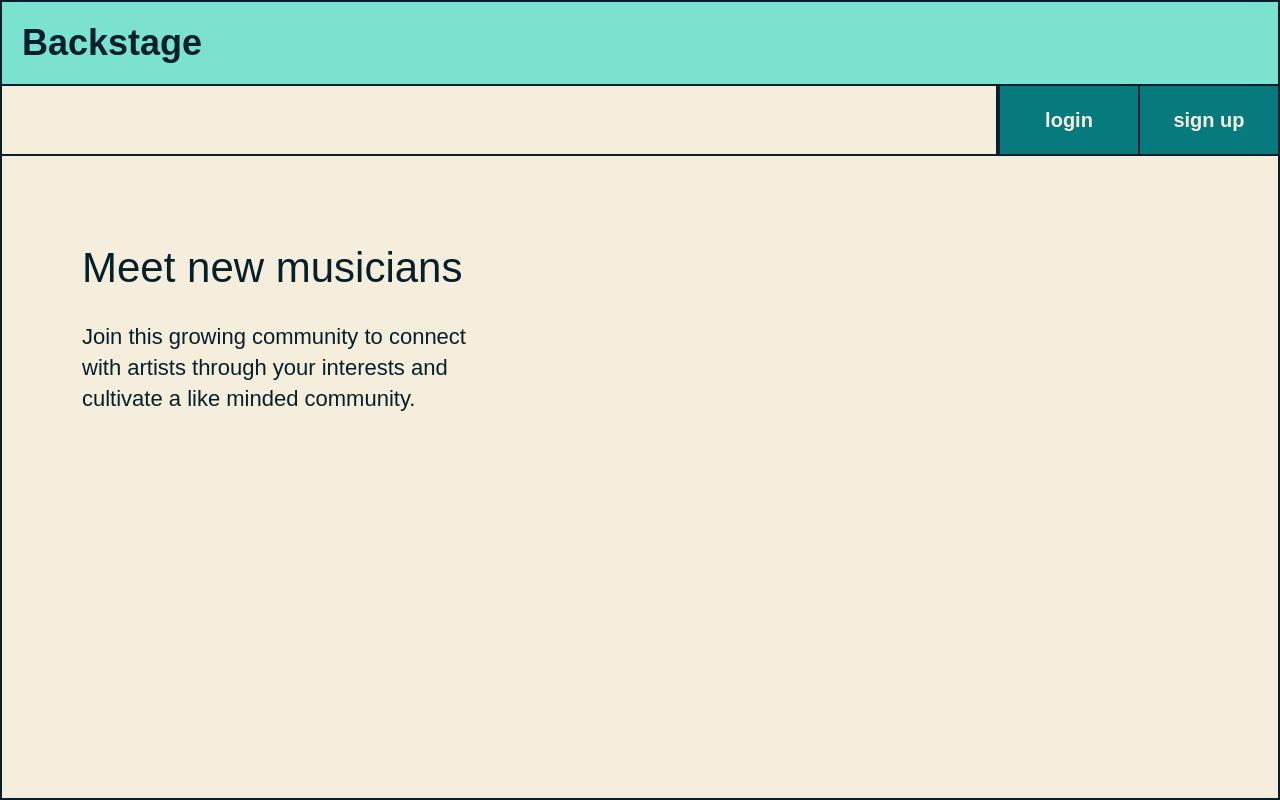
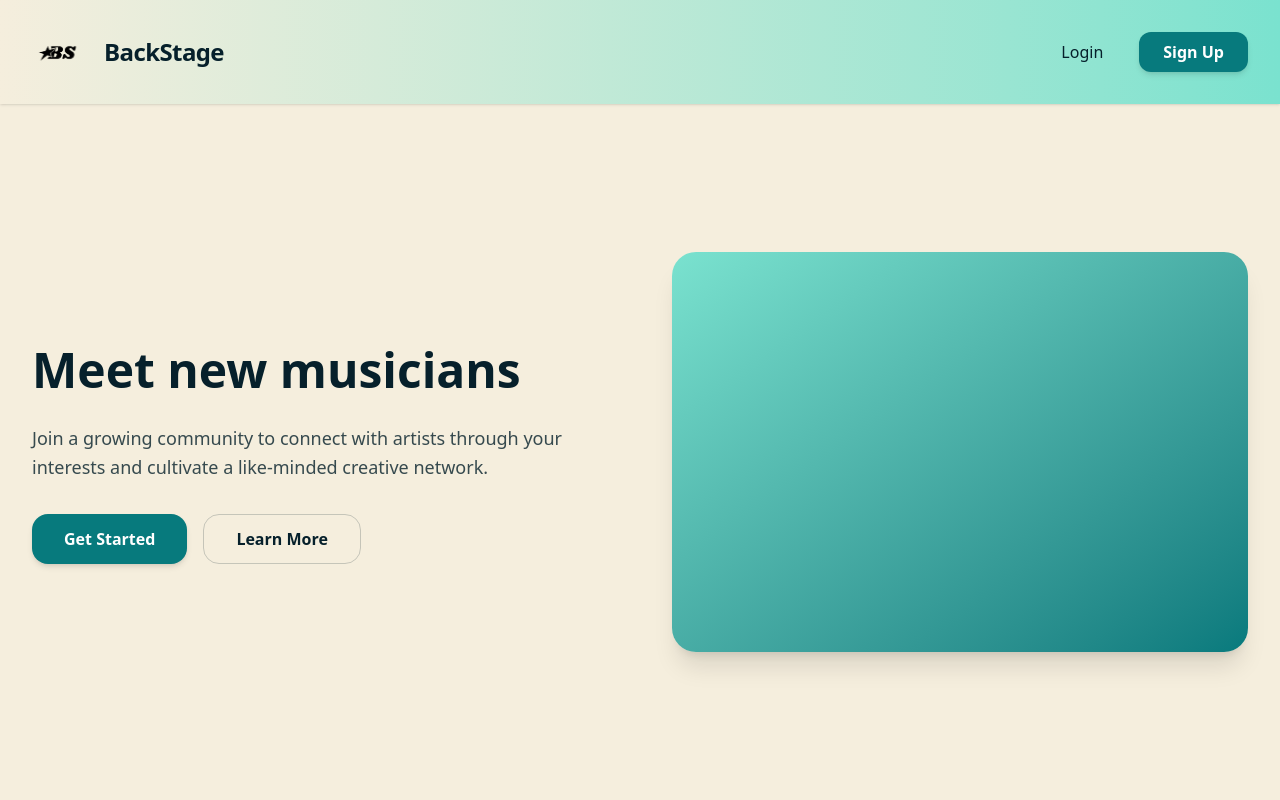
Before and after one commit to Brooklyn-STEAM/10049-Matching-Music-Artists-to-Promote-Intuitive-Collaboration, a Flask app: page / in a window 1280 px wide. Run offline with Flask 3, Linux system fonts and the light colour scheme.

Commit message:
Front end for hompage

```diff
--- a/main.py
+++ b/main.py
@@ -11,9 +11,6 @@ app = Flask(__name__)
 
 
 config = Dynaconf(settings_file = [ "settings.toml" ])
-@app.route("/")
-def index():
-   return render_template("index.html.jinja")
 
 def connect_db():
     conn = pymysql.connect(
@@ -26,3 +23,7 @@ def connect_db():
     )
 
     return conn
+
+@app.route("/")
+def index():
+   return render_template("index.html.jinja")
--- a/templates/index.html.jinja
+++ b/templates/index.html.jinja
@@ -3,107 +3,92 @@
 <head>
   <meta charset="UTF-8">
   <meta name="viewport" content="width=device-width, initial-scale=1.0">
+  <script src="https://cdn.jsdelivr.net/npm/@tailwindcss/browser@4"></script>
   <title>Backstage</title>
-
-  <style>
-    * {
-      box-sizing: border-box;
-      font-family: Arial, sans-serif;
-    }
-
-    body {
-      margin: 0;
-      padding: 0;
-      background: #F5EEDD;
-      color: #06202B;
-    }
-
-    .page {
-      border: 2px solid #06202B;
-      min-height: 100vh;
-      background: #F5EEDD;
-    }
-
-    .top-bar {
-      padding: 20px;
-      font-size: 36px;
-      font-weight: bold;
-      background: #7AE2CF;
-      color: #06202B;
-      border-bottom: 2px solid #06202B;
-    }
-
-    .nav-bar {
-      display: flex;
-      border-bottom: 2px solid #06202B;
-      background: #F5EEDD;
-      height: 70px;
-    }
-
-    .nav-spacer {
-      flex: 1;
-      border-right: 2px solid #06202B;
-    }
-
-    .nav-button {
-      width: 140px;
-      display: flex;
-      align-items: center;
-      justify-content: center;
-      border-left: 2px solid #06202B;
-      font-size: 20px;
-      font-weight: bold;
-      background: #077A7D;
-      color: #F5EEDD;
-      cursor: pointer;
-      transition: background 0.2s;
-    }
-    .nav-button:hover {
-      background: #06202B;
-      color: #7AE2CF;
-    }
-
-    .content {
-      padding: 60px 80px;
-    }
-
-    .content h1 {
-      font-size: 42px;
-      margin-bottom: 30px;
-      font-weight: normal;
-    }
-
-    .content p {
-      font-size: 22px;
-      max-width: 600px;
-      line-height: 1.4;
-    }
-  </style>
 </head>
 
-<body>
-  <div class="page">
+<body class="bg-[#F5EEDD] text-[#06202B] font-sans antialiased">
 
-    <div class="top-bar">
-      Backstage
-    </div>
+  <!-- Page Wrapper -->
+  <div class="min-h-screen flex flex-col">
 
-    <div class="nav-bar">
-      <div class="nav-spacer"></div>
-      <div class="nav-button">login</div>
-      <div class="nav-button">sign up</div>
-    </div>
+    <!-- Top Navigation -->
+    <header class="bg-gradient-to-r from-[#F5EEDD] to-[#7AE2CF] shadow-sm">
+      <div class="max-w-7xl mx-auto px-8 py-6 flex items-center justify-between">
 
-    <div class="content">
-      <h1>Meet new musicians</h1>
+        <div class="flex items-center gap-4">
+          <img src="static/Backstage_No_Bg.png" alt="logo" class="h-14">
+          <h1 class="text-2xl font-semibold tracking-tight">BackStage</h1>
+        </div>
 
-      <p>
-        Join this growing community to connect<br>
-        with artists through your interests and<br>
-        cultivate a like minded community.
-      </p>
-    </div>
+        <div class="flex items-center gap-4">
+          <button class="px-5 py-2 rounded-xl font-medium
+                         text-[#06202B]
+                         hover:bg-[#06202B]/10
+                         transition">
+            Login
+          </button>
+
+          <button class="px-6 py-2 rounded-xl font-semibold
+                         bg-[#077A7D] text-white
+                         shadow-md
+                         hover:bg-[#06202B]
+                         hover:shadow-lg
+                         transition duration-200">
+            Sign Up
+          </button>
+        </div>
+
+      </div>
+    </header>
+
+
+    <!-- Hero Section -->
+    <main class="flex-1 flex items-center">
+      <div class="max-w-7xl mx-auto px-8 py-20 grid md:grid-cols-2 gap-16 items-center">
+
+        <!-- Text -->
+        <div>
+          <h2 class="text-5xl font-semibold mb-6 leading-tight">
+            Meet new musicians
+          </h2>
+
+          <p class="text-lg text-[#06202B]/80 max-w-xl leading-relaxed mb-8">
+            Join a growing community to connect with artists through your interests
+            and cultivate a like-minded creative network.
+          </p>
+
+          <div class="flex gap-4">
+            <button class="px-8 py-3 rounded-2xl font-semibold
+                           bg-[#077A7D] text-white
+                           shadow-md
+                           hover:bg-[#06202B]
+                           hover:shadow-lg
+                           transition">
+              Get Started
+            </button>
+
+            <button class="px-8 py-3 rounded-2xl font-semibold
+                           border border-[#06202B]/20
+                           hover:bg-[#06202B]/5
+                           transition">
+              Learn More
+            </button>
+          </div>
+        </div>
+
+        <!-- Decorative Panel -->
+        <div class="hidden md:block">
+          <div class="w-full h-[400px] rounded-3xl
+                      bg-gradient-to-br from-[#7AE2CF] to-[#077A7D]
+                      shadow-xl">
+          </div>
+        </div>
+
+      </div>
+    </main>
 
   </div>
+
 </body>
 </html>
```
Also changed, not shown: static/Backstage_No_Bg.png (added), static/Black and White Retro Y2K Streetwear Clothing Logo.png (added).
